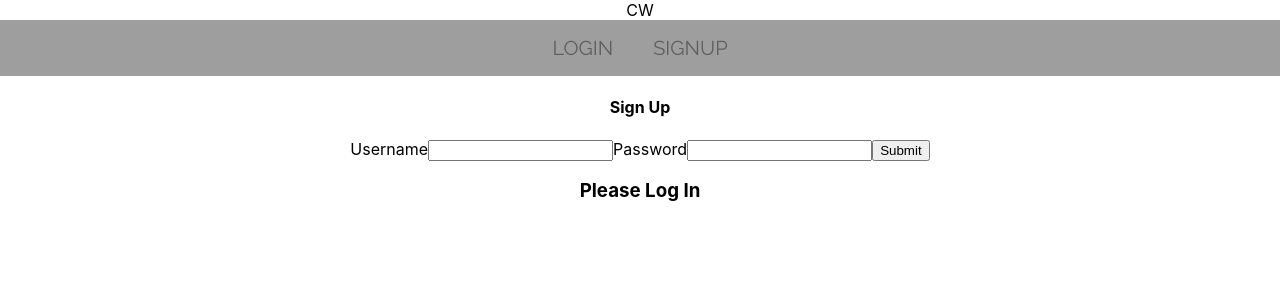
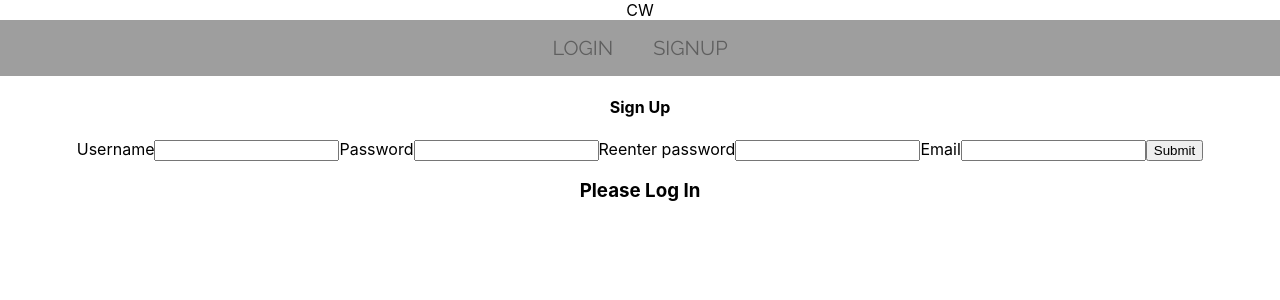
Before and after one commit to alextricity25/carwash-react, a React (Create React App) app: page / in a window 1280 px wide. Both pictures are taken after a click on the link "SIGNUP". Shown: the top 300 px of the page. Built offline with nearby package versions, Linux system fonts and the light colour scheme.

Commit message:
Updated state data to match rest-auth API
Component state data is just the data sent to the rest-auth API.
Fields were modified to correspond to the rest-auth API

```diff
--- a/src/components/SignupForm.js
+++ b/src/components/SignupForm.js
@@ -4,10 +4,13 @@ import PropTypes from 'prop-types';
 class SignupForm extends React.Component {
 	state = {
 		username: '',
-		password: ''
+		password1: '',
+		password2: '',
+		email: ''
 	};
 
-	handle_chage = e => {
+
+	handle_change = e => {
 		const name = e.target.name;
 		const value = e.target.value;
 		this.setState(prevstate => {
@@ -31,8 +34,22 @@ class SignupForm extends React.Component {
 			  <label htmlFor="password">Password</label>
 			  <input
 			    type='password'
-			    name='password'
-			    value={this.state.password}
+			    name='password1'
+			    value={this.state.password1}
+			    onChange={this.handle_change}
+			  />
+			  <label htmlFor="Reenter Password">Reenter password</label>
+			  <input
+			    type='password'
+			    name='password2'
+			    value={this.state.password2}
+			    onChange={this.handle_change}
+			  />
+			  <label htmlFor="Email">Email</label>
+			  <input
+			    type='text'
+			    name='email'
+			    value={this.state.email}
 			    onChange={this.handle_change}
 			  />
 			  <input type='submit'/>
```
